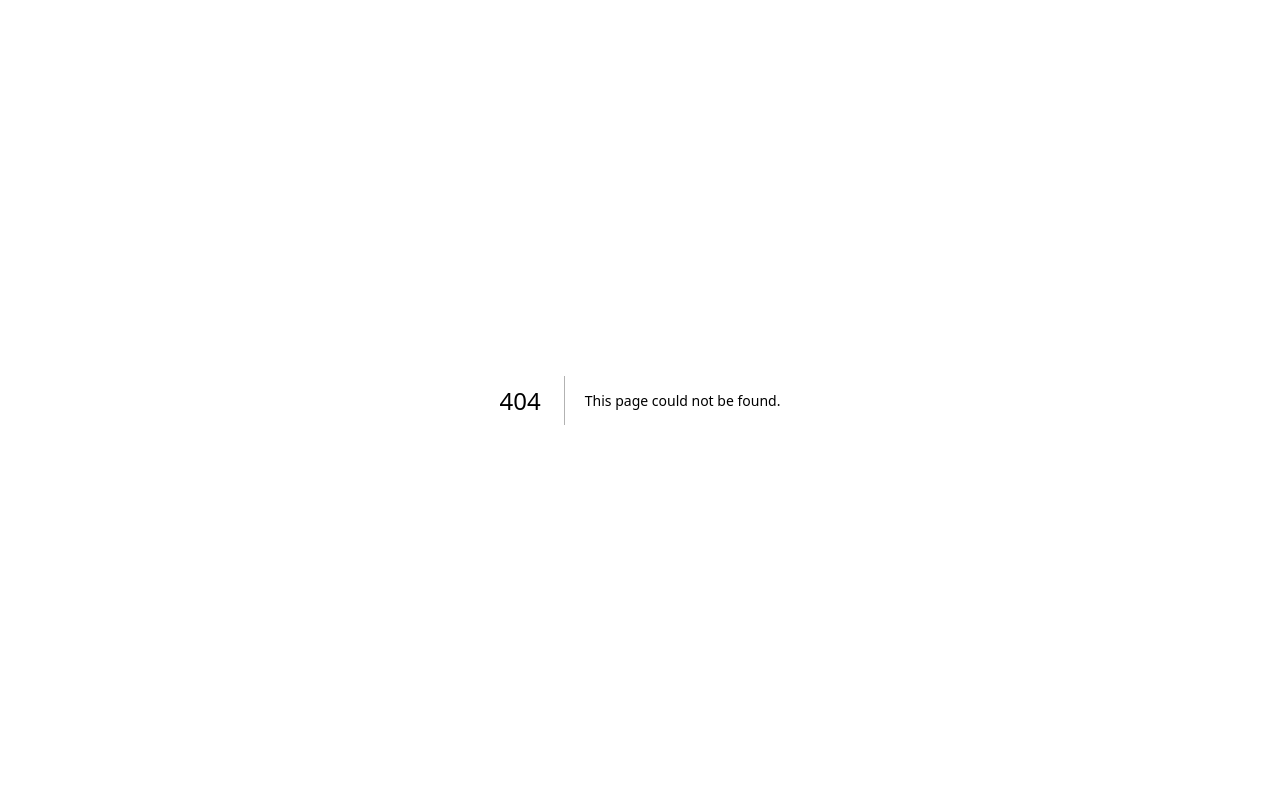
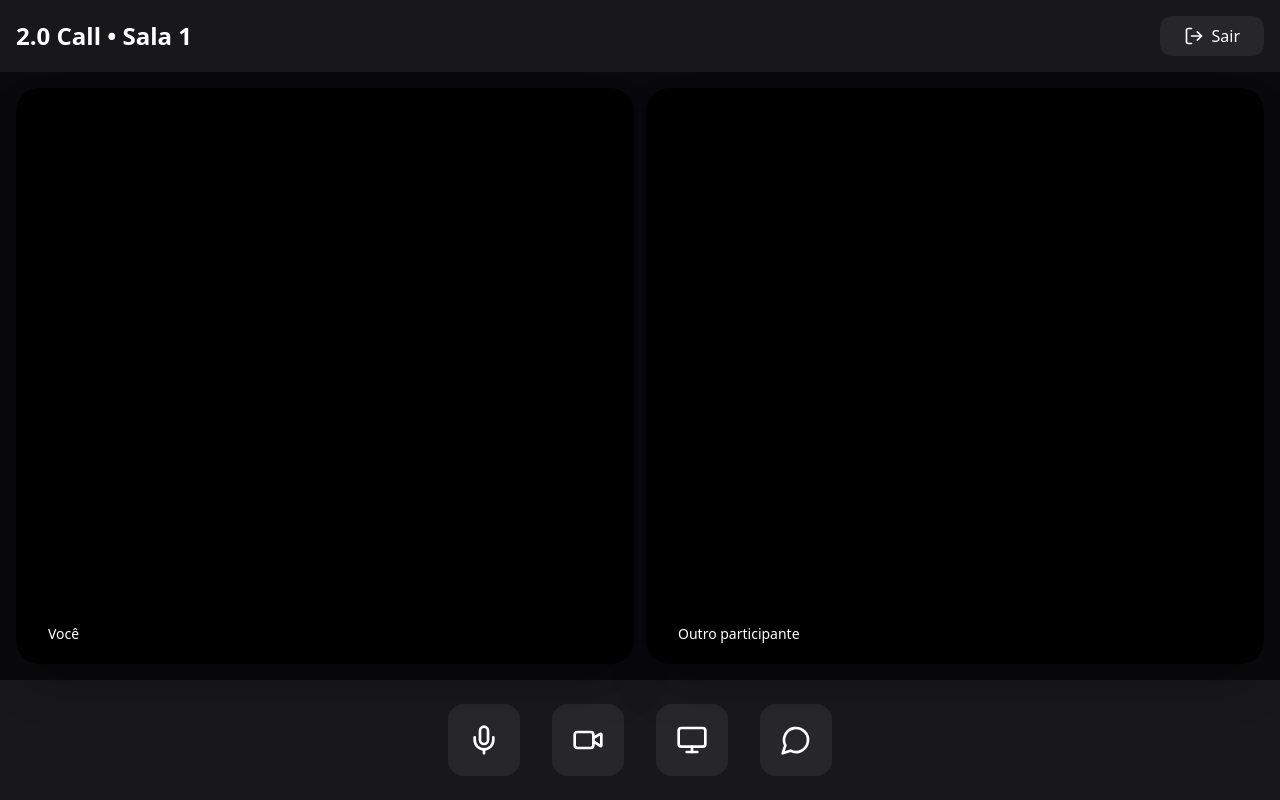
Before and after one commit to lucaslcloux12-del/Real2.0Call, a Next.js app: page /call/1 in a window 1280 px wide. Before the commit this address had no page. Built offline with nearby package versions, Linux system fonts and the light colour scheme; no server answers; the database is empty; sample sign-in values are in the browser's storage.

Commit message:
Implement video call functionality in CallRoom component

```diff
--- /dev/null
+++ b/app/call/[id]/page.tsx
@@ -0,0 +1,178 @@
+"use client";
+import { useEffect, useRef, useState } from "react";
+import { useParams, useRouter } from "next/navigation";
+import { auth, db, realtimeDB } from "../../lib/firebase";
+import { onAuthStateChanged } from "firebase/auth";
+import { doc, onSnapshot } from "firebase/firestore";
+import { ref, onValue, set, remove, push } from "firebase/database";
+import { Mic, MicOff, Video, VideoOff, Monitor, MessageCircle, Users, LogOut } from "lucide-react";
+
+export default function CallRoom() {
+  const { id } = useParams();
+  const [user, setUser] = useState<any>(null);
+  const [isAdmin, setIsAdmin] = useState(false);
+  const [micOn, setMicOn] = useState(true);
+  const [camOn, setCamOn] = useState(true);
+  const [messages, setMessages] = useState<any[]>([]);
+  const [newMessage, setNewMessage] = useState("");
+
+  const localVideo = useRef<HTMLVideoElement>(null);
+  const remoteVideo = useRef<HTMLVideoElement>(null);
+  const localStream = useRef<MediaStream | null>(null);
+  const peerConnection = useRef<RTCPeerConnection | null>(null);
+  const router = useRouter();
+
+  // Login e stream local
+  useEffect(() => {
+    onAuthStateChanged(auth, (u) => {
+      if (!u) router.push("/");
+      setUser(u);
+    });
+
+    navigator.mediaDevices.getUserMedia({ video: { width: 1280, height: 720 }, audio: true })
+      .then((stream) => {
+        localStream.current = stream;
+        if (localVideo.current) localVideo.current.srcObject = stream;
+      });
+
+    // Verifica se é admin
+    const roomRef = doc(db, "rooms", id as string);
+    onSnapshot(roomRef, (snap) => {
+      if (snap.exists()) setIsAdmin(snap.data().admins.includes(user?.email));
+    });
+  }, [id, user, router]);
+
+  // WebRTC Signaling (1-to-1 funcional – troca offer/answer via Realtime DB)
+  useEffect(() => {
+    if (!user) return;
+
+    const signalingRef = ref(realtimeDB, `rooms/${id}/signaling/${user.uid}`);
+
+    // Escuta offers e answers
+    onValue(ref(realtimeDB, `rooms/${id}/signaling`), (snapshot) => {
+      const data = snapshot.val();
+      if (!data || !peerConnection.current) return;
+
+      if (data.offer && !peerConnection.current.remoteDescription) {
+        peerConnection.current.setRemoteDescription(new RTCSessionDescription(data.offer));
+        peerConnection.current.createAnswer().then(answer => {
+          peerConnection.current!.setLocalDescription(answer);
+          set(ref(realtimeDB, `rooms/${id}/signaling/${user.uid}/answer`), answer);
+        });
+      }
+
+      if (data.answer && !peerConnection.current.remoteDescription) {
+        peerConnection.current.setRemoteDescription(new RTCSessionDescription(data.answer));
+      }
+
+      if (data.iceCandidate) {
+        peerConnection.current.addIceCandidate(new RTCIceCandidate(data.iceCandidate));
+      }
+    });
+
+    // Cria Peer Connection
+    const pc = new RTCPeerConnection({
+      iceServers: [{ urls: "stun:stun.l.google.com:19302" }]
+    });
+    peerConnection.current = pc;
+
+    if (localStream.current) {
+      localStream.current.getTracks().forEach(track => pc.addTrack(track, localStream.current!));
+    }
+
+    pc.ontrack = (event) => {
+      if (remoteVideo.current) remoteVideo.current.srcObject = event.streams[0];
+    };
+
+    pc.onicecandidate = (event) => {
+      if (event.candidate) {
+        set(ref(realtimeDB, `rooms/${id}/signaling/${user.uid}/iceCandidate`), event.candidate);
+      }
+    };
+
+    // Cria offer automaticamente (um cria, o outro responde)
+    setTimeout(() => {
+      pc.createOffer().then(offer => {
+        pc.setLocalDescription(offer);
+        set(ref(realtimeDB, `rooms/${id}/signaling/${user.uid}/offer`), offer);
+      });
+    }, 1500);
+
+    return () => {
+      pc.close();
+      localStream.current?.getTracks().forEach(t => t.stop());
+    };
+  }, [id, user]);
+
+  // Chat em tempo real (Firestore)
+  // (adicione depois se quiser – por enquanto foco no vídeo)
+
+  const toggleMic = () => {
+    if (localStream.current) {
+      const track = localStream.current.getAudioTracks()[0];
+      track.enabled = !track.enabled;
+      setMicOn(track.enabled);
+    }
+  };
+
+  const toggleCam = () => {
+    if (localStream.current) {
+      const track = localStream.current.getVideoTracks()[0];
+      track.enabled = !track.enabled;
+      setCamOn(track.enabled);
+    }
+  };
+
+  const shareScreen = async () => {
+    const screenStream = await navigator.mediaDevices.getDisplayMedia({ video: true });
+    if (peerConnection.current && screenStream.getTracks().length > 0) {
+      peerConnection.current.getSenders().find(s => s.track?.kind === "video")?.replaceTrack(screenStream.getVideoTracks()[0]);
+    }
+  };
+
+  const muteAll = () => {
+    if (isAdmin) alert("Mute all enviado (em produção envia sinal para todos)");
+  };
+
+  return (
+    <div className="h-screen bg-zinc-950 flex flex-col">
+      <header className="bg-zinc-900 p-4 flex justify-between items-center">
+        <h1 className="text-2xl font-bold">2.0 Call • Sala {id}</h1>
+        <div className="flex gap-4">
+          {isAdmin && <button onClick={muteAll} className="bg-red-600 px-6 py-2 rounded-xl flex items-center gap-2"><Users size={20} /> Mute Todos</button>}
+          <button onClick={() => router.push("/")} className="bg-zinc-800 px-6 py-2 rounded-xl flex items-center gap-2"><LogOut size={20} /> Sair</button>
+        </div>
+      </header>
+
+      <div className="flex-1 video-grid">
+        {/* Seu vídeo */}
+        <div className="relative bg-black rounded-3xl overflow-hidden shadow-2xl">
+          <video ref={localVideo} autoPlay muted playsInline className="w-full h-full object-cover" />
+          <div className="absolute bottom-4 left-4 bg-black/70 px-4 py-1 rounded-full text-sm">Você</div>
+        </div>
+
+        {/* Vídeo da outra pessoa */}
+        <div className="relative bg-black rounded-3xl overflow-hidden shadow-2xl">
+          <video ref={remoteVideo} autoPlay playsInline className="w-full h-full object-cover" />
+          <div className="absolute bottom-4 left-4 bg-black/70 px-4 py-1 rounded-full text-sm">Outro participante</div>
+        </div>
+      </div>
+
+      {/* Controles inferiores (igual ao Meet) */}
+      <div className="bg-zinc-900 p-6 flex justify-center gap-8">
+        <button onClick={toggleMic} className="p-5 bg-zinc-800 hover:bg-zinc-700 rounded-2xl transition">
+          {micOn ? <Mic size={32} /> : <MicOff size={32} className="text-red-500" />}
+        </button>
+        <button onClick={toggleCam} className="p-5 bg-zinc-800 hover:bg-zinc-700 rounded-2xl transition">
+          {camOn ? <Video size={32} /> : <VideoOff size={32} className="text-red-500" />}
+        </button>
+        <button onClick={shareScreen} className="p-5 bg-zinc-800 hover:bg-zinc-700 rounded-2xl transition">
+          <Monitor size={32} />
+        </button>
+        <button className="p-5 bg-zinc-800 hover:bg-zinc-700 rounded-2xl transition">
+          <MessageCircle size={32} />
+        </button>
+      </div>
+    </div>
+  );
+}
```
